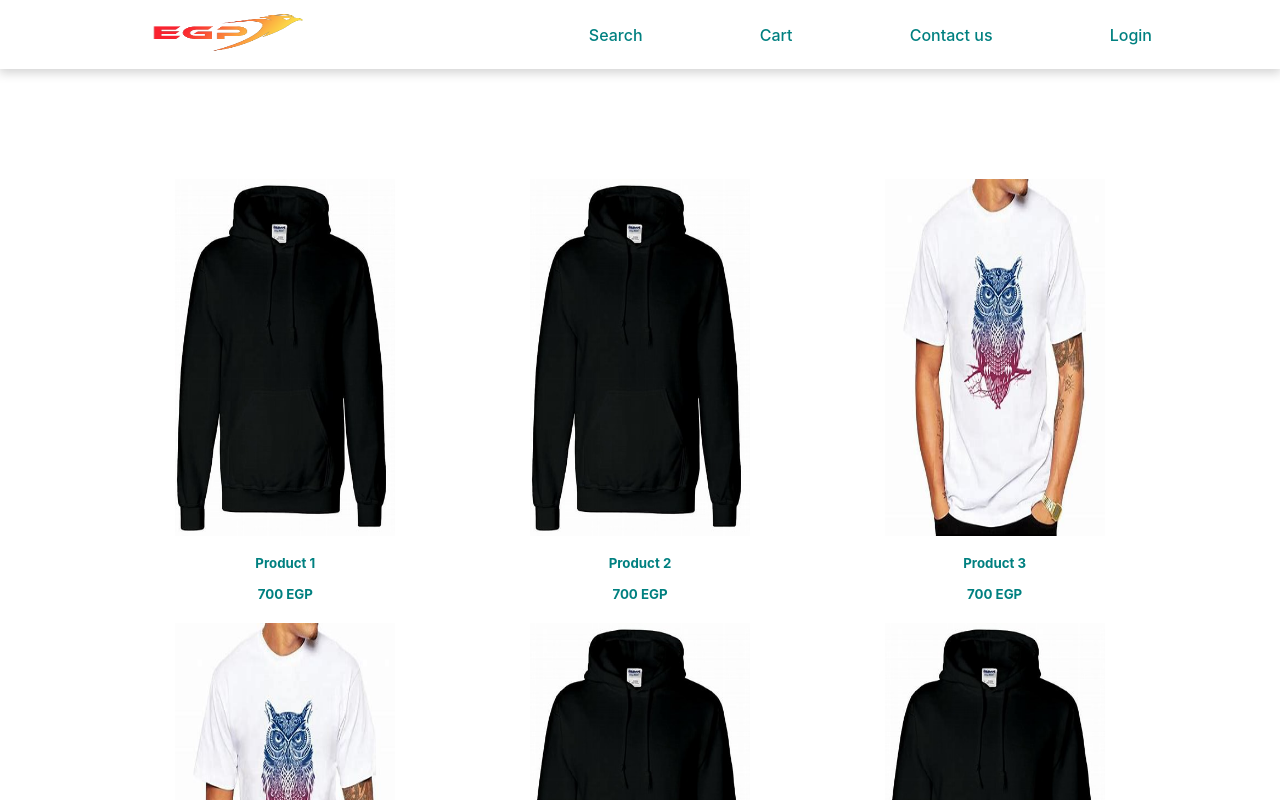
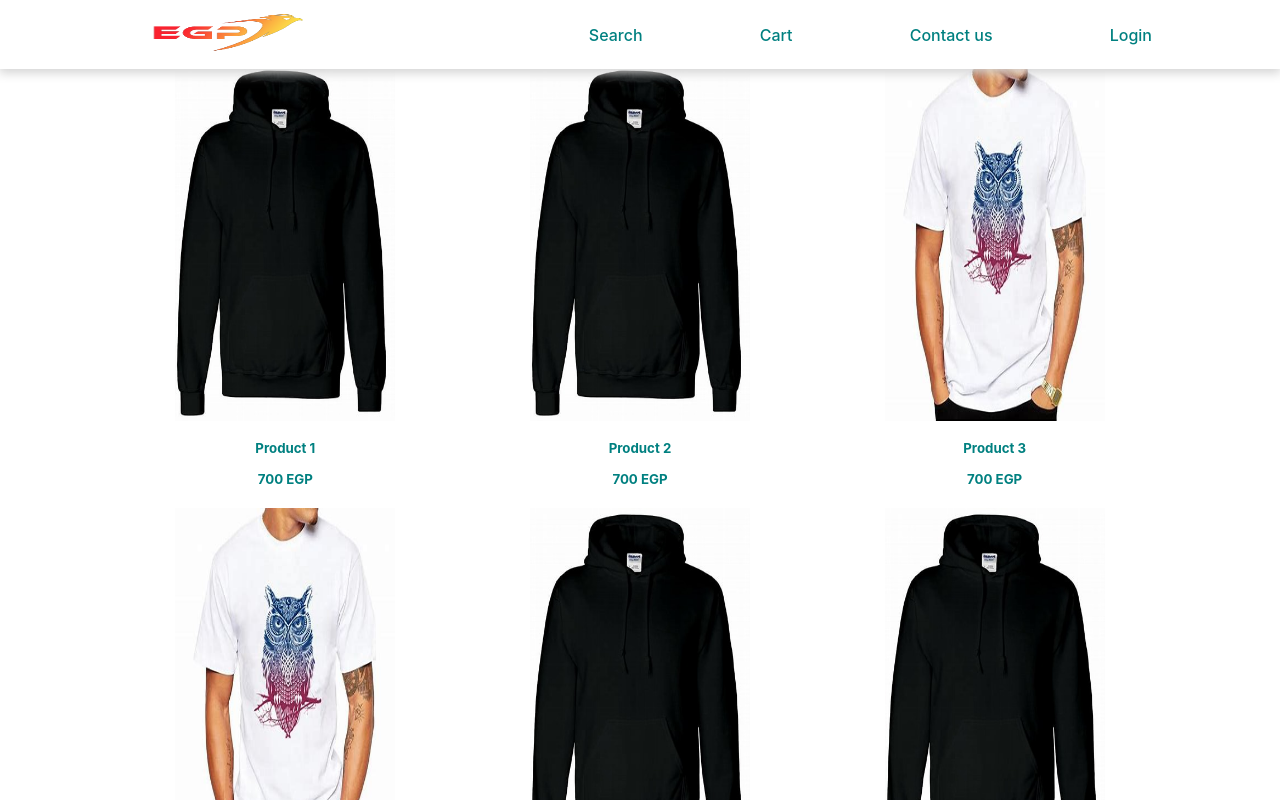
Before and after one commit to MohamedAKonsowa/web_proj, a React (Create React App) app: page / in a window 1280 px wide. Shown: the top 800 px of the page. Built offline with nearby package versions, Linux system fonts and the light colour scheme.

Commit message:
fixing positioning 3

```diff
--- a/src/Nav.css
+++ b/src/Nav.css
@@ -30,7 +30,7 @@
     position: fixed;
     width: 100%;
     box-shadow: 0 3px 10px 1px lightgray;
-    margin-bottom: 5%;
+    margin-bottom: 2%;
     top: 0;
     background-color: white;
     z-index: 1000;
--- a/src/searchScreen.css
+++ b/src/searchScreen.css
@@ -1,6 +1,6 @@
 .mainSearch-container{
     width: 80%;
-    margin: 7% auto;
+    margin: auto auto;
     display: flex;
 }
 
@@ -20,6 +20,7 @@
 .search-side{
     width: 15%;
     position: fixed;
+    margin-top: 2%;
 }
 
 .search-search-screen{
```
